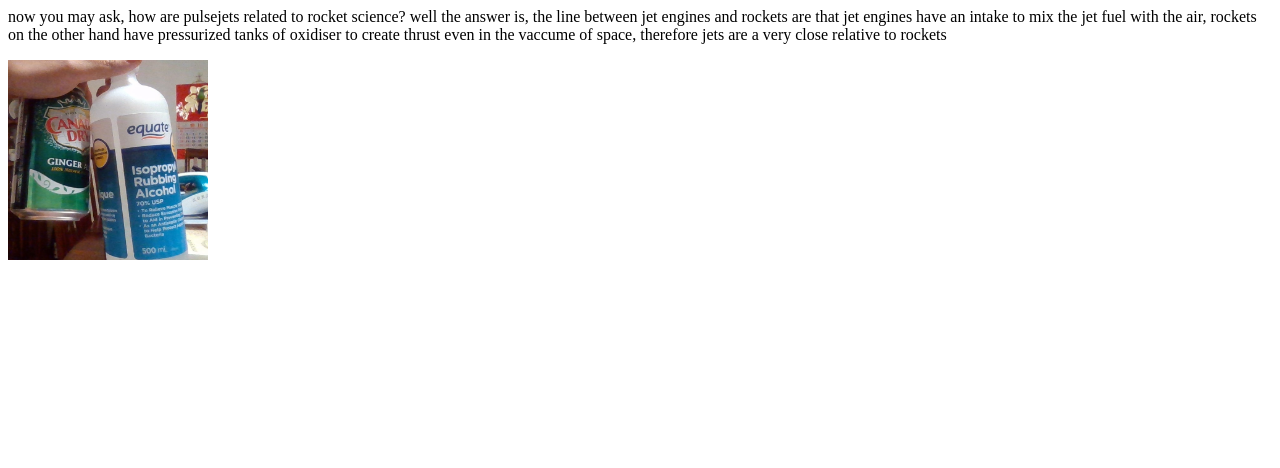
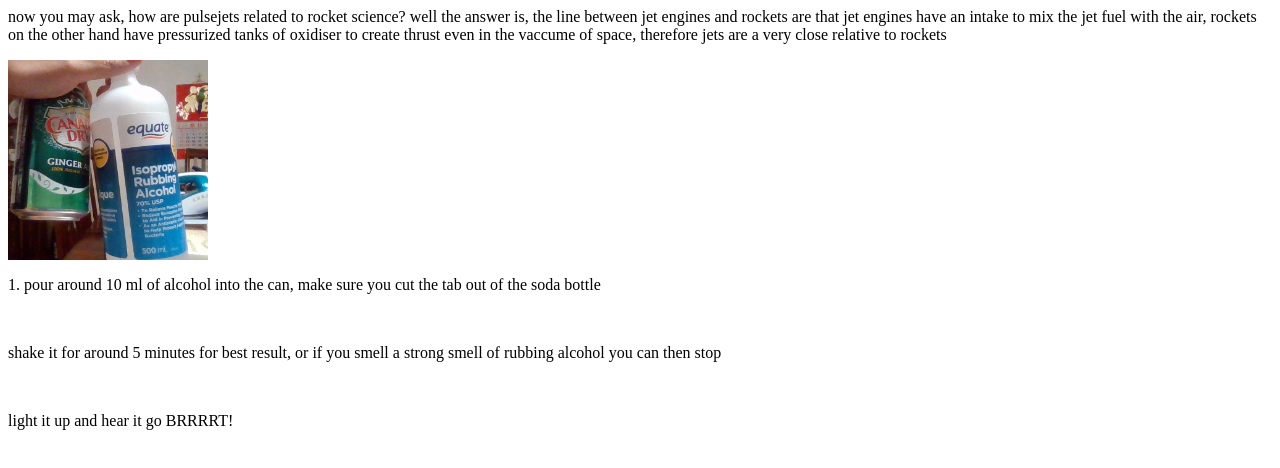
Before and after one commit to itsrocketscience/diy-soda-can-pulsejet, a plain HTML site: page index.html in a window 1280 px wide. Drawn offline with Linux system fonts and the light colour scheme.

Commit message:
Update index.html

```diff
--- a/index.html
+++ b/index.html
@@ -7,4 +7,10 @@
   very close relative to rockets
 </p>
 <img src="b12c31ac-4920-4583-835a-9c35ab4bea8e.png" alt="picture" style="width:200px;height:200px;">
+<p>1. pour around 10 ml of alcohol into the can, make sure you cut the tab out of the soda bottle</p>
+<br>
+<p>shake it for around 5 minutes for best result, or if you smell a strong smell of rubbing alcohol you can then stop</p>
+<br>
+<p>light it up and hear it go BRRRRT!</p>
+<p>
 </html>
```
